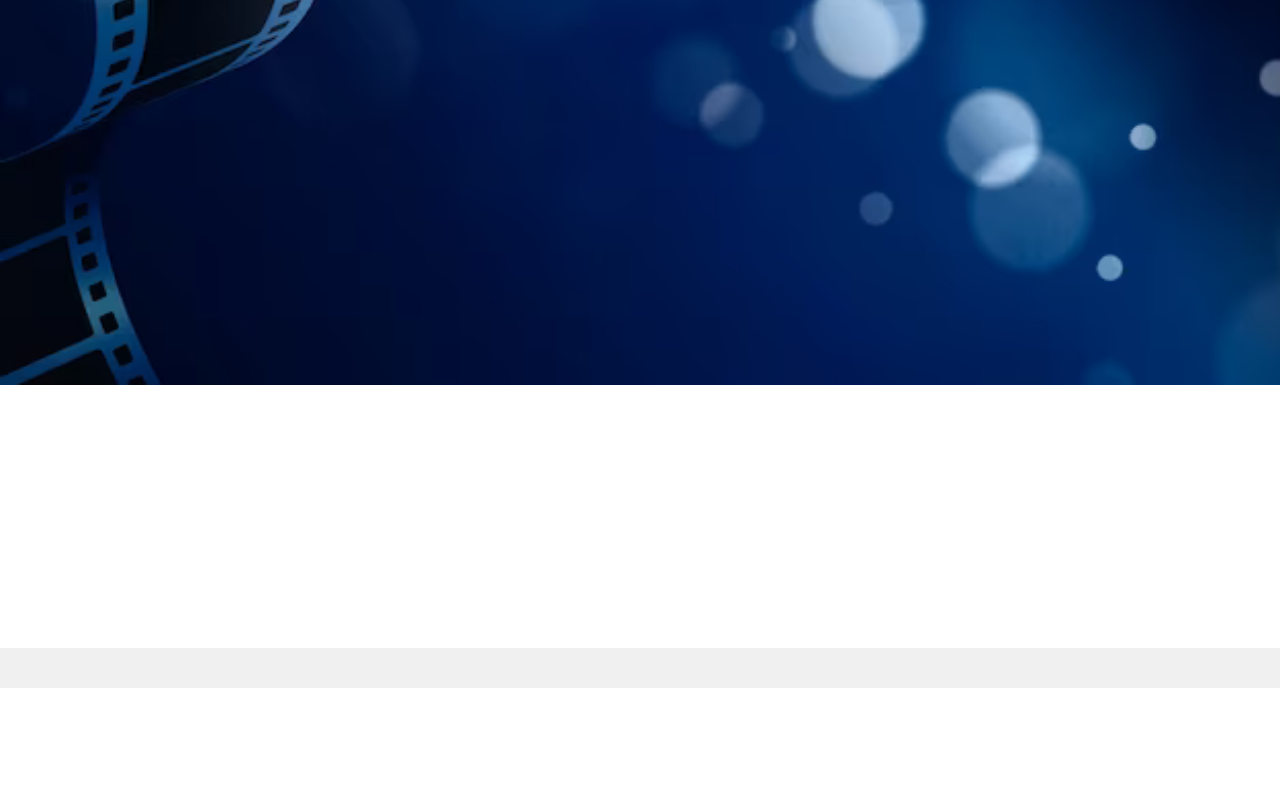
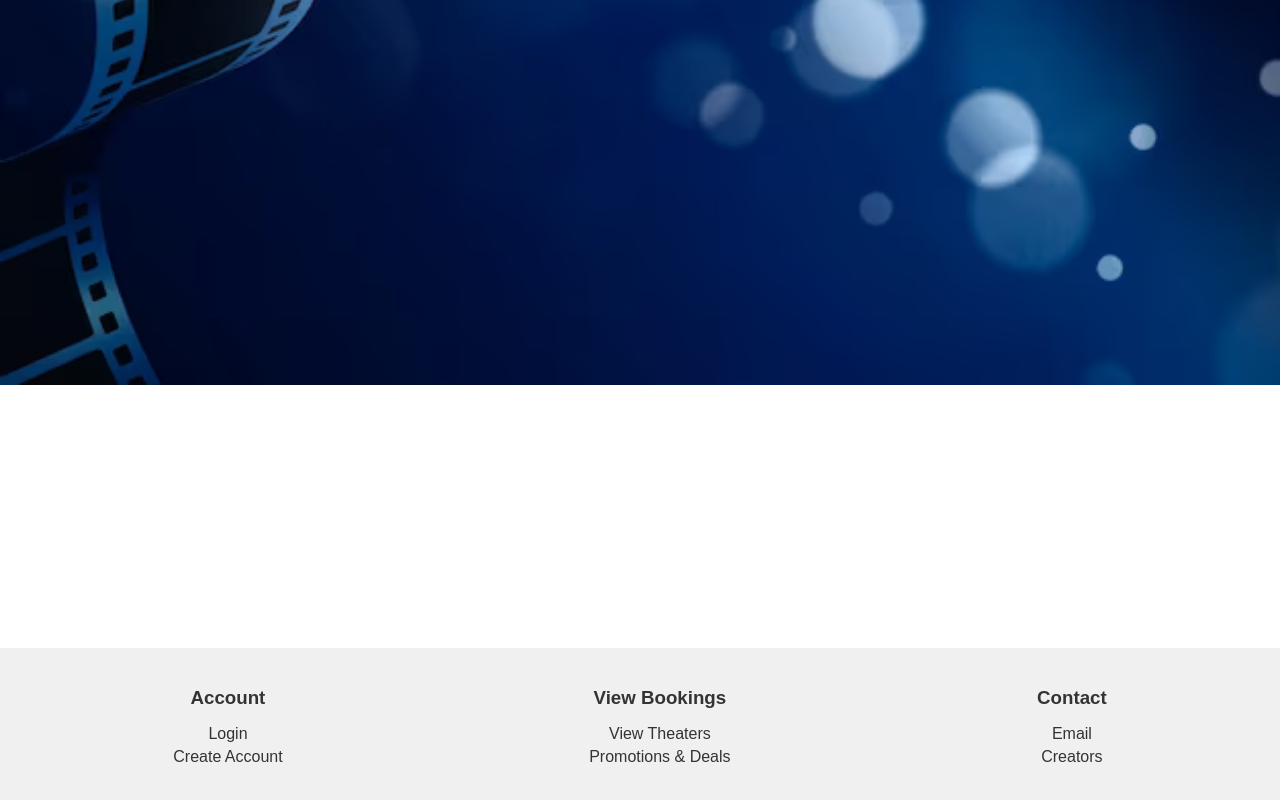
Before and after one commit to Brandipity/cinema-e-booking, a React (Create React App) app: page /guest in a window 1280 px wide. Shown: the part 441-1241 px from the top of the page. Before the commit the page ends 1129 px from the top, so only its background shows below. Built offline with nearby package versions, Linux system fonts and the light colour scheme; no server answers.

Commit message:
guest page footer

```diff
--- a/src/GuestPage.js
+++ b/src/GuestPage.js
@@ -56,9 +56,32 @@ function GuestPage() {
                 </div>
             </div>
 
-            <footer className="footer">
-                {/* no footer...yet*/}
-            </footer>
+            {/* Footer */}
+      <footer className="footer">
+        <div className="footer-category">
+          <h3>Account</h3>
+          <ul>
+            <li><a href="/login">Login</a></li>
+            <li><a href="/createaccount">Create Account</a></li>
+          </ul>
+        </div>
+
+        <div className="footer-category">
+          <h3>View Bookings</h3>
+          <ul>
+            <li>View Theaters</li>
+            <li>Promotions & Deals</li>
+          </ul>
+        </div>
+
+        <div className="footer-category">
+          <h3>Contact</h3>
+          <ul>
+            <li>Email</li>
+            <li>Creators</li>
+          </ul>
+        </div>
+      </footer>
         </div>
     );
 }
```
